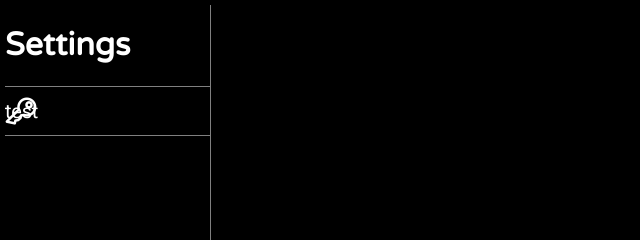
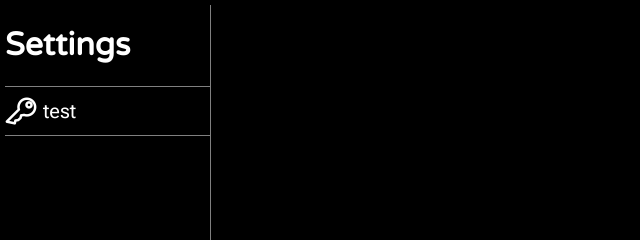
Before and after one commit to red-stone-network/clockwork, a plain HTML site: page public/os/index.html in a window 1280 px wide. Both pictures are taken after a click on the element 76 px from the left and 776 px from the top of the page. Shown: the top 240 px of the page, 0-640 px from the left. Drawn offline with Linux system fonts and the light colour scheme.

Commit message:
Update file os.css

```diff
--- a/public/assets/styles/os.css
+++ b/public/assets/styles/os.css
@@ -425,6 +425,11 @@
   position: absolute;
   top: 50%;
   transform: translateY(-50%);
+  left: 38px;
+  width: calc(100% - 38px);
+  overflow: hidden;
+  text-overflow: ellipsis;
+  white-space: nowrap;
 }
 
 .finder-box > div {
```
